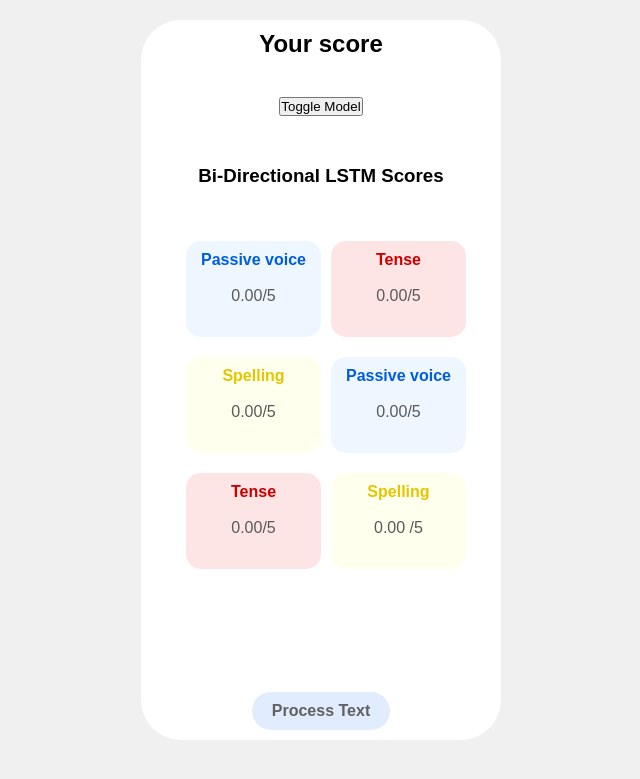
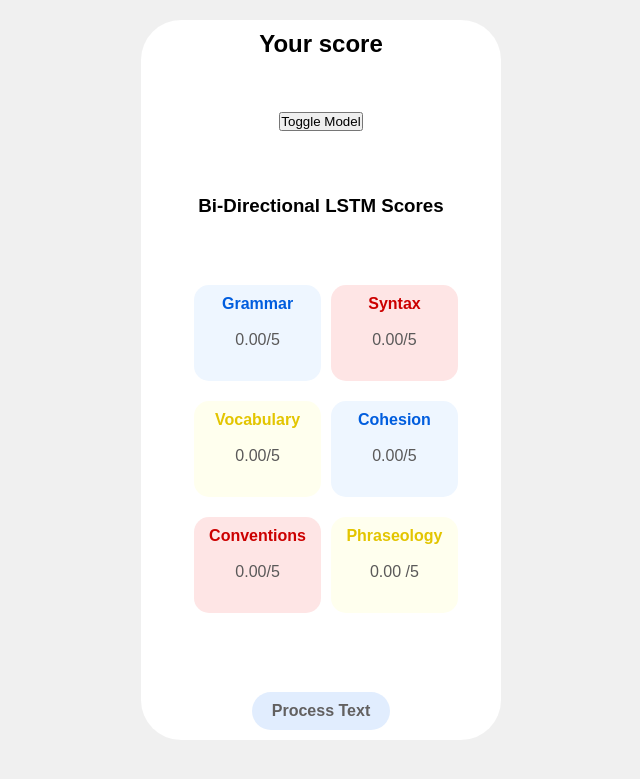
Before and after one commit to Rakif215/capstoneproject, a Flask app: template templates/score.html in a window 1280 px wide. Shown: the top 779 px of the page, without its empty margins (319-959 px from the left). Run offline with Flask 3, Linux system fonts and the light colour scheme; the template is opened without the code that fills it: most values are stand-ins (such as "Sample title", 1, 10 or a date in 2020); parts of the project's set-up code (start-up, migrations or seed data) failed here and were passed over.

Commit message:
Added GPT Feedback and slight changes to the score.html file

```diff
--- a/app.py
+++ b/app.py
@@ -1,18 +1,15 @@
-# Necessary Libraries
 from flask import Flask, render_template, request
-from transformers import AutoTokenizer, T5ForConditionalGeneration
-import numpy as np
 import pandas as pd
 import joblib
+from openai import OpenAI
 from tensorflow.keras.models import load_model
 from tensorflow.keras.preprocessing.text import Tokenizer
 from tensorflow.keras.preprocessing.sequence import pad_sequences
 
 app = Flask(__name__)
 
-# Load the models and tokenizer
-grammarly_tokenizer = AutoTokenizer.from_pretrained("grammarly/coedit-large")
-grammarly_model = T5ForConditionalGeneration.from_pretrained("grammarly/coedit-large")
+
+client = OpenAI(api_key="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")
 
 bilstm_tokenizer = Tokenizer()
 bilstm_tokenizer.fit_on_texts(pd.read_csv("data/train.csv"))
@@ -44,19 +41,30 @@
 
         # Process input_text using the second model (replace this with your actual second model)
 
-        return render_template('score.html', input_text=input_text, prediction=prediction[0], second_model_prediction=second_model_prediction[0])
+        return render_template('score.html', input_text=input_text,
+                               prediction=prediction[0],
+                               second_model_prediction=second_model_prediction[0]
+                              )
 
 @app.route('/process_text', methods=['POST'])
 def process_text():
     if request.method == 'POST':
         input_text = request.form['input_text']
 
-        # Process input_text using the Grammarly model
-        input_ids_t5 = grammarly_tokenizer(input_text, return_tensors="pt").input_ids
-        output_ids_t5 = grammarly_model.generate(input_ids_t5)
-        output_text_t5 = grammarly_tokenizer.decode(output_ids_t5[0], skip_special_tokens=True)
-
-        return render_template('process_text.html', input_text=input_text, output_text_t5=output_text_t5)
+        prompt = "Correct the grammar of  the following essay: "+ input_text
+        completion = client.chat.completions.create(
+            messages=[
+                {
+                    "role": "user",
+                    "content": prompt,
+                }
+            ],
+            model="gpt-3.5-turbo-1106",
+            response_format={"type": "text"},
+        )
+        corrected_essay = completion.choices[0].message.content.replace("\n", "")
+        # here
+        return render_template('process_text.html', input_text=input_text , corrected_essay=corrected_essay)
 
 @app.route('/error', methods=['GET'])
 def error():
--- a/templates/score.html
+++ b/templates/score.html
@@ -22,84 +22,37 @@
           value="bilstm"
         />
         <h3 id="model_heading">Bi-Directional LSTM Scores</h2>
-        <div class="score-box-container">
+        <div class="score-box-container" id="score-div">
 
           <div class="score-box bilstm passive-voice-score">
-            Passive voice<br /><br />
+            Grammar<br /><br />
+            <span id="sctext">{{ '%.2f'|format(prediction[4]) }}/5</span>
+          </div>
+          <div class="score-box bilstm tense-score">
+            Syntax<br /><br />
+            <span id="sctext">{{ '%.2f'|format(prediction[1]) }}/5</span>
+          </div>
+          <div class="score-box bilstm spelling-score">
+            Vocabulary<br /><br />
+            <span id="sctext">{{ '%.2f'|format(prediction[2]) }}/5</span>
+          </div>
+          <div class="score-box bilstm passive-voice-score">
+            Cohesion<br /><br />
             <span id="sctext">{{ '%.2f'|format(prediction[0]) }}/5</span>
           </div>
           <div class="score-box bilstm tense-score">
-            Tense<br /><br />
-            <span id="sctext">{{ '%.2f'|format(prediction[1]) }}/5</span>
+            Conventions<br /><br />
+            <span id="sctext">{{ '%.2f'|format(prediction[5]) }}/5</span>
           </div>
           <div class="score-box bilstm spelling-score">
-            Spelling<br /><br />
-            <span id="sctext">{{ '%.2f'|format(prediction[2]) }}/5</span>
+            Phraseology<br /><br />
+            <span id="sctext">{{ '%.2f'|format(prediction[3]) }} /5</span>
           </div>
-          <div class="score-box bilstm passive-voice-score">
-            Passive voice<br /><br />
-            <span id="sctext">{{ '%.2f'|format(prediction[3]) }}/5</span>
-          </div>
-          <div class="score-box bilstm tense-score">
-            Tense<br /><br />
-            <span id="sctext">{{ '%.2f'|format(prediction[4]) }}/5</span>
-          </div>
-          <div class="score-box bilstm spelling-score">
-            Spelling<br /><br />
-            <span id="sctext">{{ '%.2f'|format(prediction[5]) }} /5</span>
-          </div>
+
+
         </div>
 
-        <div class="score-box-container">
-          <div
-            class="score-box second-model passive-voice-score"
-            style="display: none"
-          >
-            LOG Passive voice<br /><br />
-            <span id="sctext"
-              >{{ '%.2f'|format(second_model_prediction[0]) }}/5</span
-            >
-          </div>
-          <div class="score-box second-model tense-score" style="display: none">
-            Tense<br /><br />
-            <span id="sctext"
-              >{{ '%.2f'|format(second_model_prediction[1]) }}/5</span
-            >
-          </div>
-          <div
-            class="score-box second-model spelling-score"
-            style="display: none"
-          >
-            Spelling<br /><br />
-            <span id="sctext"
-              >{{ '%.2f'|format(second_model_prediction[2]) }}/5</span
-            >
-          </div>
-          <div
-            class="score-box second-model passive-voice-score"
-            style="display: none"
-          >
-            Passive voice<br /><br />
-            <span id="sctext"
-              >{{ '%.2f'|format(second_model_prediction[3]) }}/5</span
-            >
-          </div>
-          <div class="score-box second-model tense-score" style="display: none">
-            Tense<br /><br />
-            <span id="sctext"
-              >{{ '%.2f'|format(second_model_prediction[4]) }}/5</span
-            >
-          </div>
-          <div
-            class="score-box second-model spelling-score"
-            style="display: none"
-          >
-            Spelling<br /><br />
-            <span id="sctext"
-              >{{ '%.2f'|format(second_model_prediction[5]) }}/5</span
-            >
-          </div>
-        </div>
+
 
         <form action="/process_text" method="POST">
           <input type="hidden" name="input_text" value="{{ input_text }}" />
@@ -117,6 +70,7 @@
 
           // Toggle the display of score boxes based on the current model
           if (currentModel === "bilstm") {
+
             document.getElementById("model_heading").innerHTML = "Multioutput Regressor Scores"
             document.querySelectorAll(".bilstm").forEach(function (element) {
               element.style.display = "none";
@@ -128,9 +82,60 @@
               });
             // Update the current model in the hidden input
             document.getElementById("currentModel").value = "second";
+             document.getElementById("score-div").innerHTML = `
+          <div class="score-box bilstm passive-voice-score">
+            Grammar<br /><br />
+            <span id="sctext">{{ '%.2f'|format(second_model_prediction[4]) }}/5</span>
+          </div>
+          <div class="score-box bilstm tense-score">
+            Syntax<br /><br />
+            <span id="sctext">{{ '%.2f'|format(second_model_prediction[1]) }}/5</span>
+          </div>
+          <div class="score-box bilstm spelling-score">
+            Vocabulary<br /><br />
+            <span id="sctext">{{ '%.2f'|format(second_model_prediction[2]) }}/5</span>
+          </div>
+          <div class="score-box bilstm passive-voice-score">
+            Cohesion<br /><br />
+            <span id="sctext">{{ '%.2f'|format(second_model_prediction[0]) }}/5</span>
+          </div>
+          <div class="score-box bilstm tense-score">
+            Conventions<br /><br />
+            <span id="sctext">{{ '%.2f'|format(second_model_prediction[5]) }}/5</span>
+          </div>
+          <div class="score-box bilstm spelling-score">
+            Phraseology<br /><br />
+            <span id="sctext">{{ '%.2f'|format(second_model_prediction[3]) }} /5</span>
+          </div>
+          `
           } else {
             document.getElementById("model_heading").innerHTML = "Bi LSTM Scores"
-
+document.getElementById("score-div").innerHTML = `
+          <div class="score-box bilstm passive-voice-score">
+            Grammar<br /><br />
+            <span id="sctext">{{ '%.2f'|format(prediction[4]) }}/5</span>
+          </div>
+          <div class="score-box bilstm tense-score">
+            Syntax<br /><br />
+            <span id="sctext">{{ '%.2f'|format(prediction[1]) }}/5</span>
+          </div>
+          <div class="score-box bilstm spelling-score">
+            Vocabulary<br /><br />
+            <span id="sctext">{{ '%.2f'|format(prediction[2]) }}/5</span>
+          </div>
+          <div class="score-box bilstm passive-voice-score">
+            Cohesion<br /><br />
+            <span id="sctext">{{ '%.2f'|format(prediction[0]) }}/5</span>
+          </div>
+          <div class="score-box bilstm tense-score">
+            Conventions<br /><br />
+            <span id="sctext">{{ '%.2f'|format(prediction[5]) }}/5</span>
+          </div>
+          <div class="score-box bilstm spelling-score">
+            Phraseology<br /><br />
+            <span id="sctext">{{ '%.2f'|format(prediction[3]) }} /5</span>
+          </div>
+          `
             // Toggle back to the BiLSTM model
             document
               .querySelectorAll(".second-model")
```
Also changed, not shown: templates/process_text.html (+6 -9 lines).
